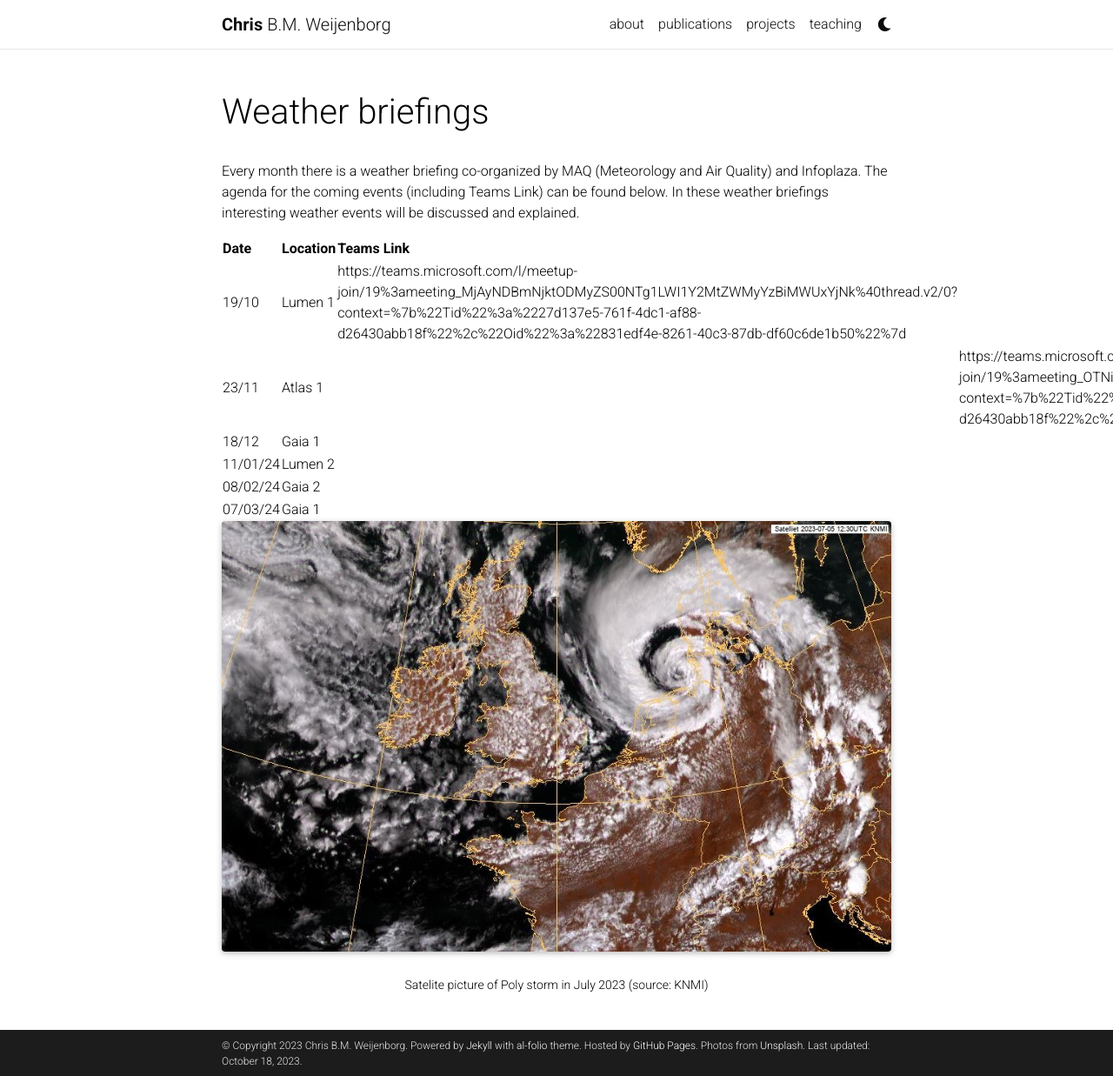
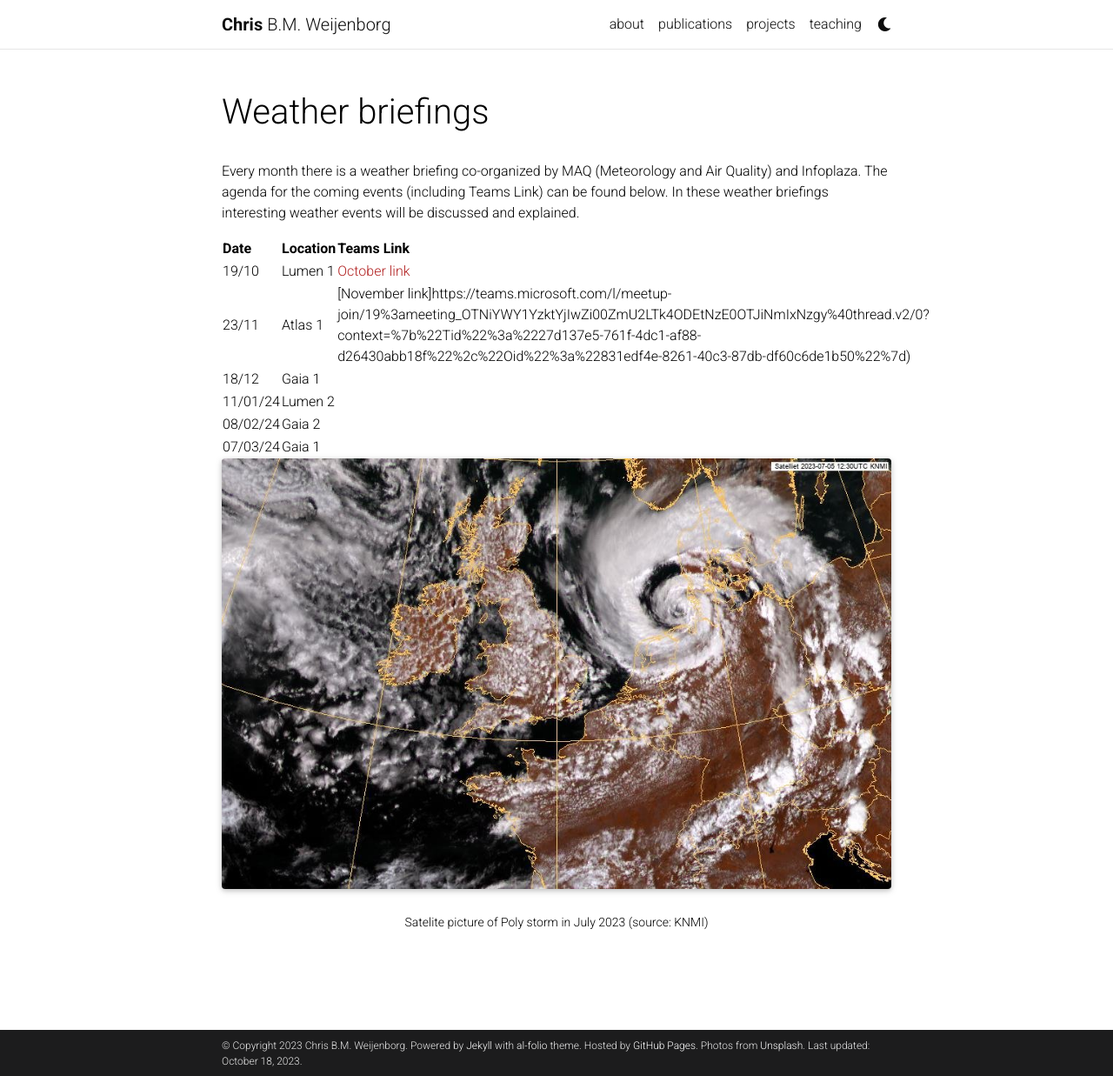
Before and after one commit to chrisweij/chrisweij.github.io, a Jekyll site: the page built from _projects/WeatherBriefing.md, in a window 1280 px wide and 1237 px high. Shown: the whole window at 87% size. Built offline with Jekyll 4.4.1, drawn with Linux system fonts in a browser that asks for light colours; full-size pictures stand in for the smaller copies a plugin makes; comment, search, counter and statistics services are not loaded; a style sheet for code colours, icons or effects is not loaded.

Commit message:
Updated links

```diff
--- a/_projects/WeatherBriefing.md
+++ b/_projects/WeatherBriefing.md
@@ -12,8 +12,8 @@ Every month there is a weather briefing co-organized by MAQ (Meteorology and Air
 
 | Date        | Location    | Teams Link|
 | ----------- | ----------- | -----------|
-| 19/10       | Lumen 1     | https://teams.microsoft.com/l/meetup-join/19%3ameeting_MjAyNDBmNjktODMyZS00NTg1LWI1Y2MtZWMyYzBiMWUxYjNk%40thread.v2/0?context=%7b%22Tid%22%3a%2227d137e5-761f-4dc1-af88-d26430abb18f%22%2c%22Oid%22%3a%22831edf4e-8261-40c3-87db-df60c6de1b50%22%7d |
-| 23/11       | Atlas 1     | |https://teams.microsoft.com/l/meetup-join/19%3ameeting_OTNiYWY1YzktYjIwZi00ZmU2LTk4ODEtNzE0OTJiNmIxNzgy%40thread.v2/0?context=%7b%22Tid%22%3a%2227d137e5-761f-4dc1-af88-d26430abb18f%22%2c%22Oid%22%3a%22831edf4e-8261-40c3-87db-df60c6de1b50%22%7d |
+| 19/10       | Lumen 1     | [October link](https://teams.microsoft.com/l/meetup-join/19%3ameeting_MjAyNDBmNjktODMyZS00NTg1LWI1Y2MtZWMyYzBiMWUxYjNk%40thread.v2/0?context=%7b%22Tid%22%3a%2227d137e5-761f-4dc1-af88-d26430abb18f%22%2c%22Oid%22%3a%22831edf4e-8261-40c3-87db-df60c6de1b50%22%7d) |
+| 23/11       | Atlas 1     | [November link]https://teams.microsoft.com/l/meetup-join/19%3ameeting_OTNiYWY1YzktYjIwZi00ZmU2LTk4ODEtNzE0OTJiNmIxNzgy%40thread.v2/0?context=%7b%22Tid%22%3a%2227d137e5-761f-4dc1-af88-d26430abb18f%22%2c%22Oid%22%3a%22831edf4e-8261-40c3-87db-df60c6de1b50%22%7d) |
 | 18/12       | Gaia 1      | |
 | 11/01/24    | Lumen 2     | |
 | 08/02/24    | Gaia 2      | |
```
